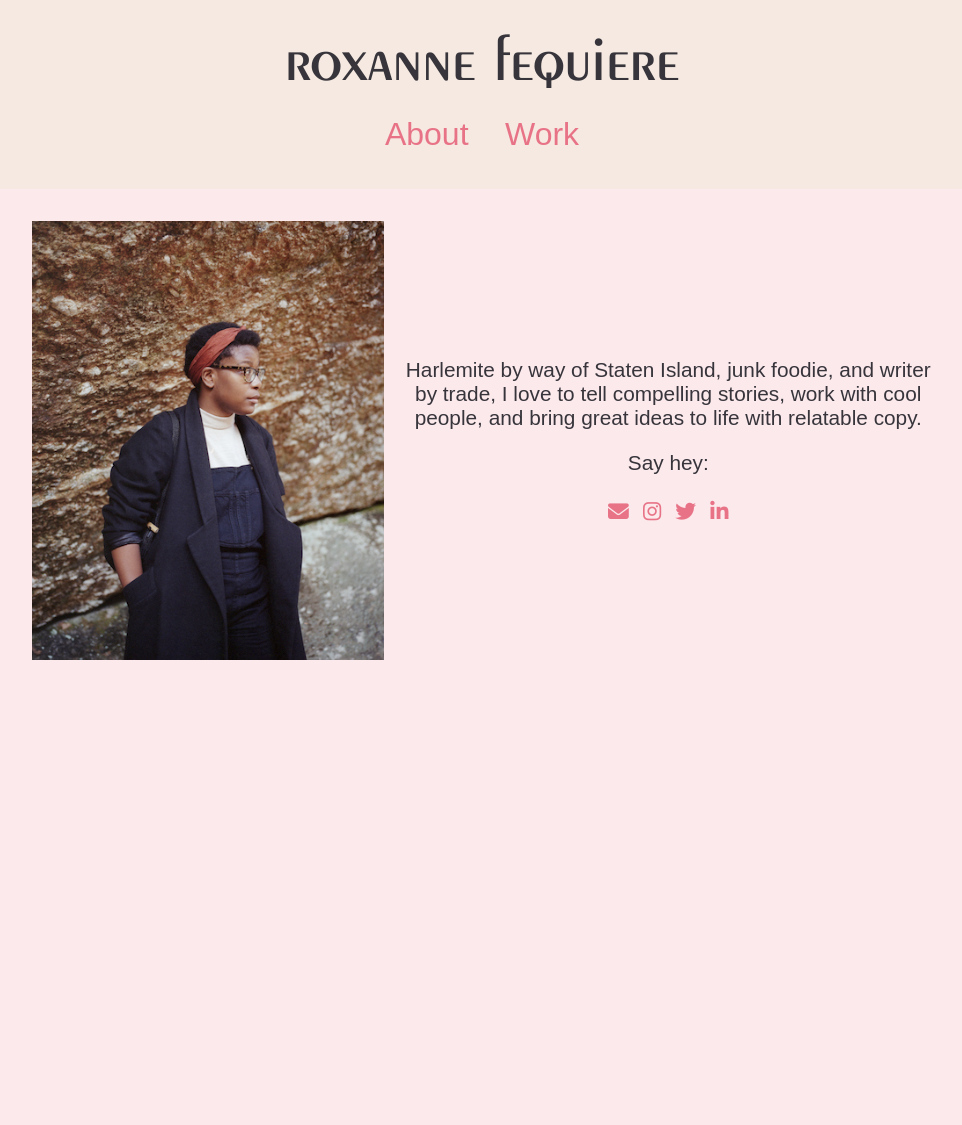
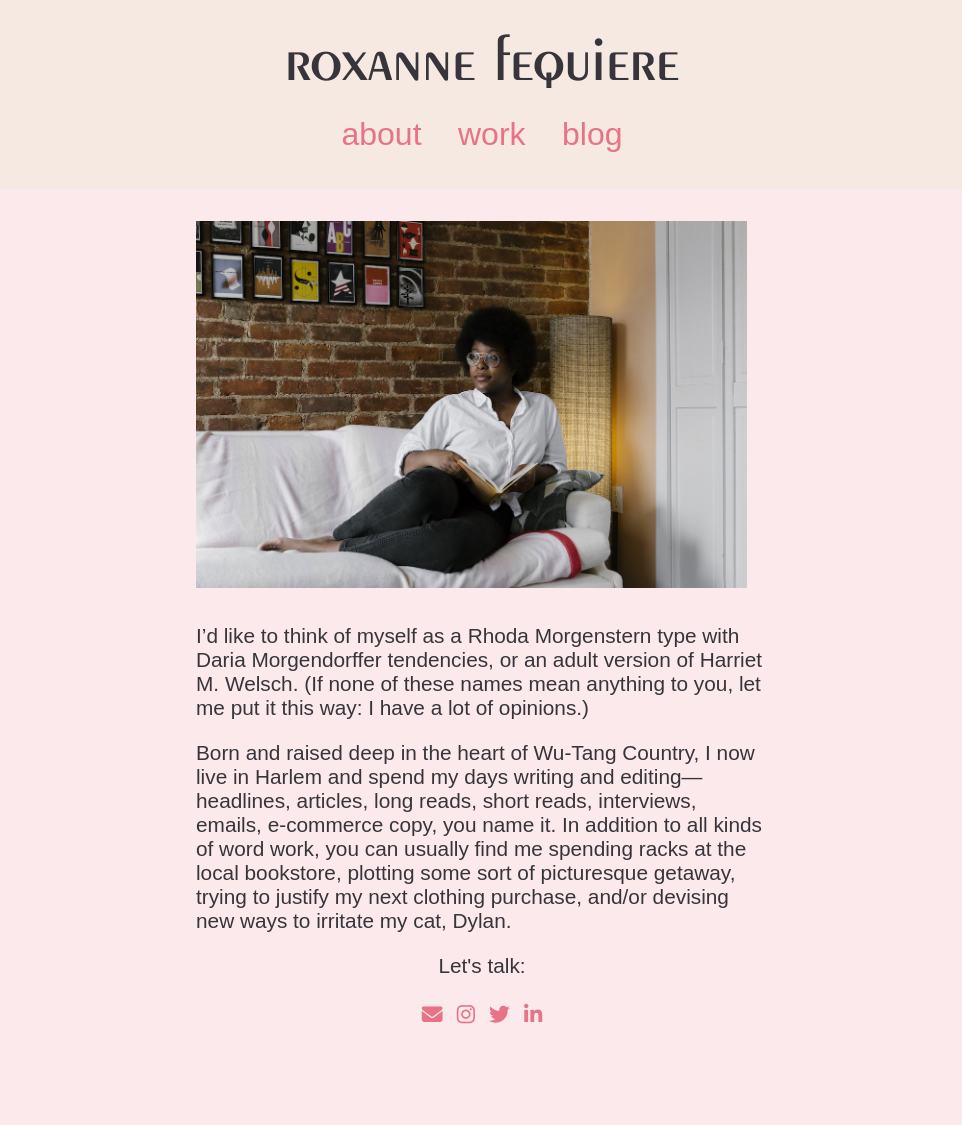
Before and after one commit to rjfequiere/rjfequiere.github.io, a Jekyll site: the page built from about.md, in a window 1280 px wide. Shown: the whole page, without its empty margins (158-1120 px from the left). Built offline with Jekyll 4.4.1, drawn with Linux system fonts in a browser that asks for light colours; nearby versions of some CDN libraries; some web fonts are replaced; before the commit the page ends 932 px from its top, so only the background shows below that.

Commit message:
Add new about and work
Squashed commit of the following:

* Fix imgs
* Downcase
* Fix werk
* Moar images
* Work updates
* Update about and job descriptions
* Add images
* Add lightbox
* Update work items
* Work in progress

```diff
--- a/_includes/head.html
+++ b/_includes/head.html
@@ -10,11 +10,21 @@
   <link rel="stylesheet" href="{{ "/style.css" | prepend: site.baseurl }}">
   <link rel="canonical" href="{{ page.url | replace:'index.html','' | prepend: site.baseurl | prepend: site.url }}">
 
+  <!-- JQuery -->
+  <script src="//code.jquery.com/jquery-latest.js"></script>
+
+  <!-- Featherlight -->
+  <link href="//cdn.rawgit.com/noelboss/featherlight/1.7.5/release/featherlight.min.css" type="text/css" rel="stylesheet" />
+  <script src="//cdn.rawgit.com/noelboss/featherlight/1.7.5/release/featherlight.min.js" type="text/javascript" charset="utf-8"></script>
+
+  <!-- TypeKit -->
   <script src="https://use.typekit.net/frn3ukr.js"></script>
   <script>try{Typekit.load({ async: true });}catch(e){}</script>
 
+  <!-- FontAwesome -->
   <script src="https://use.fontawesome.com/14483d356b.js"></script>
 
+  <!-- Google Analytics -->
   <script type="text/javascript">
 
       var _gaq = _gaq || [];
--- a/_includes/header.html
+++ b/_includes/header.html
@@ -4,9 +4,10 @@
     <nav class="site-nav">
       {% for page in site.pages %}
       {% if page.title %}
-      <a href="{{ page.url }}">{{ page.title }}</a>
+      <a href="{{ page.url }}">{{ page.title | downcase }}</a>
       {% endif %}
       {% endfor %}
+      <a href="http://www.the-overload.com/">blog</a>
     </nav>
   </div>
 </header>
--- a/about.md
+++ b/about.md
@@ -7,20 +7,19 @@ redirect_from:
 <div class="info">
   <div class="info-item profile-pic">
     <div>
-      <img src="/images/profile.jpg">
+      <img src="/images/profile2.jpg">
     </div>
   </div>
   <div class="info-item">
     <div class="info-text">
-      <p>Harlemite by way of Staten Island, junk foodie, and writer by trade, I love to tell compelling stories, work with
-      cool people, and bring great ideas to life with relatable copy.</p>
-      <p>Say hey:</p>
-      <div class="social">
+      <p>I’d like to think of myself as a Rhoda Morgenstern type with Daria Morgendorffer tendencies, or an adult version of Harriet M. Welsch. (If none of these names mean anything to you, let me put it this way: I have a lot of opinions.)</p><p>Born and raised deep in the heart of Wu-Tang Country, I now live in Harlem and spend my days writing and editing—headlines, articles, long reads, short reads, interviews, emails, e-commerce copy, you name it. In addition to all kinds of word work, you can usually find me spending racks at the local bookstore, plotting some sort of picturesque getaway, trying to justify my next clothing purchase, and/or devising new ways to irritate my cat, Dylan.</p>
+      <p class="social">Let's talk:</p>
+      <p class="social">
         <a href="mailto:{{ site.email }}"><i class="fa fa-envelope"></i></a>
         <a href="https://instagram.com/{{ site.instagram_username }}"><i class="fa fa-instagram"></i></a>
         <a href="https://twitter.com/{{ site.twitter_username }}"><i class="fa fa-twitter"></i></a>
         <a href="https://www.linkedin.com/in/{{ site.linkedin_username }}"><i class="fa fa-linkedin"></i></a>
-      </div>
+      </p>
     </div>
   </div>
 </div>
--- a/style.css
+++ b/style.css
@@ -112,12 +112,18 @@ nav a {
 .info {
   width: 100%;
   font-size: 130%;
-  text-align: center;
+  /*text-align: center;*/
   padding-bottom: 2em;
 }
+
 .info img {
   max-width: 100%;
   height: auto;
+}
+
+.info .social {
+  width: 100%;
+  text-align: center;
 }
 
 .info .social a {
@@ -129,13 +135,25 @@ nav a {
   margin-top: 2em;
 }
 
+.work-section {
+  margin-bottom: 3em;
+}
+
+.work-section hr {
+  width: 40%;
+  margin: 0 auto;
+  border-top: solid 1px #f3bec7;
+}
+
 .work-item {
-  padding-bottom: 4em;
+  margin-bottom: 1em;
 }
+
 .work-item > div {
   width: 100%;
   height: auto;
 }
+
 .work-item > div img {
   width: 100%;
 }
@@ -146,37 +164,57 @@ nav a {
     display: flex;
     flex-direction: row;
   }
+
   .work-item > div {
     order: 1;
     box-sizing: border-box;
-    flex: 1;
-    margin: 0 1em 0 0;
+    margin: 0 1.2em 0 0;
   }
+
+  .work-item > div:last-child {
+    margin: 0;
+  }
+
   .work-item > div.right {
     order: 2;
     margin: 0 0 0 1em;
   }
+
+  .work-item > div.visual {
+    justify-content: flex-end;
+  }
+
+  .work-item.row-2 > div.visual {
+    justify-content: flex-start;
+  }
+
   /* Vertical layout */
   .work-item > div {
     display: flex;
     flex-direction: column;
-    justify-content: center;
+    justify-content: flex-end;
   }
+
   /* Info layout */
   .info {
     display: flex;
-    flex-direction: row;
+    flex-direction: column;
     justify-content: center;
+    max-width: 572px;
+    margin: 0 auto;
   }
+
   .info .info-item {
     flex: 3;
     display: flex;
     flex-direction: column;
     justify-content: center;
     align-items: flex-start;
+    margin-bottom: 1.5em;
   }
+
   .info .profile-pic {
-    flex: 2;
+    flex: 3;
     margin-right: 1em;
   }
 }
@@ -192,6 +230,7 @@ nav a {
   padding-bottom: 66.66%;
   height: 0;
 }
+
 .video-wrapper iframe {
   position: absolute;
   top: 0;
@@ -199,3 +238,8 @@ nav a {
   width: 100%;
   height: 100%;
 }
+
+.flex-2 { flex: 2; }
+.flex-3 { flex: 3; }
+.flex-4 { flex: 4; }
+.flex-5 { flex: 5; }
```
Also changed, not shown: _data/work.yml (+56 -16 lines), work.html (+27 -2 lines), images/bg2.jpg, images/ebay-artschool.jpg (added), images/ebay-branded.jpg, images/ebay-thanks.jpg (added), images/flatvernacular.jpg (added), images/golly-issue1.jpg (added), images/golly-issue2.jpg (added), images/golly.jpg, images/profile.jpg (deleted), images/profile2.jpg (added), images/villagevoice-article-site.jpg (added), images/villagevoice-cover-pristine.jpg (added), 1 more files.
